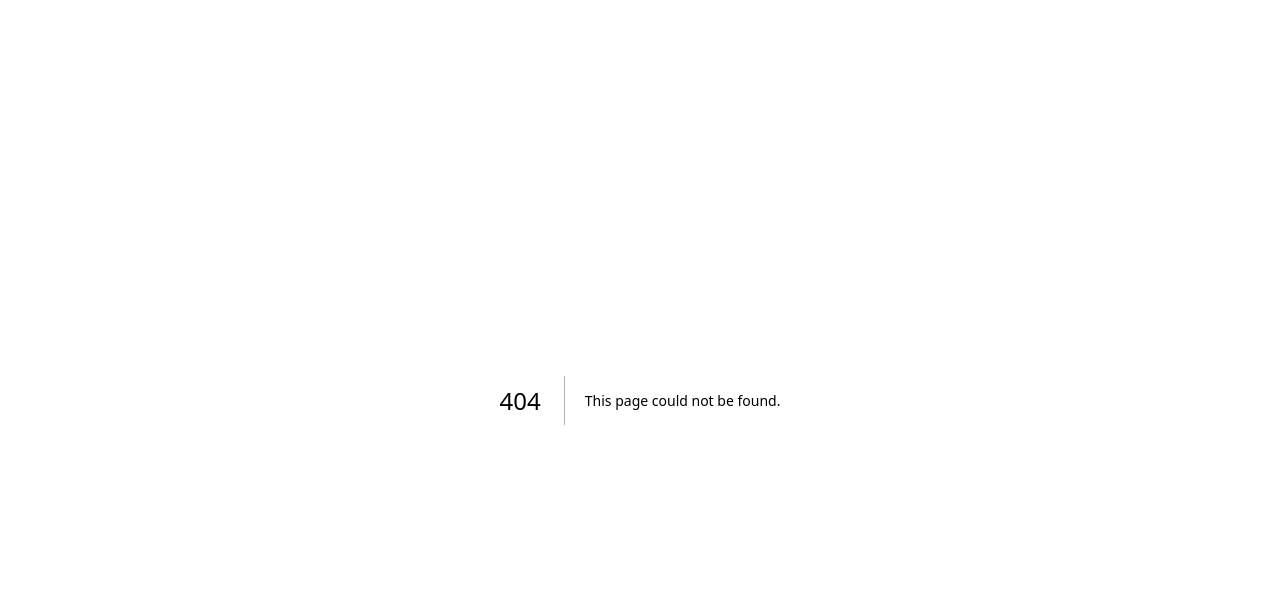
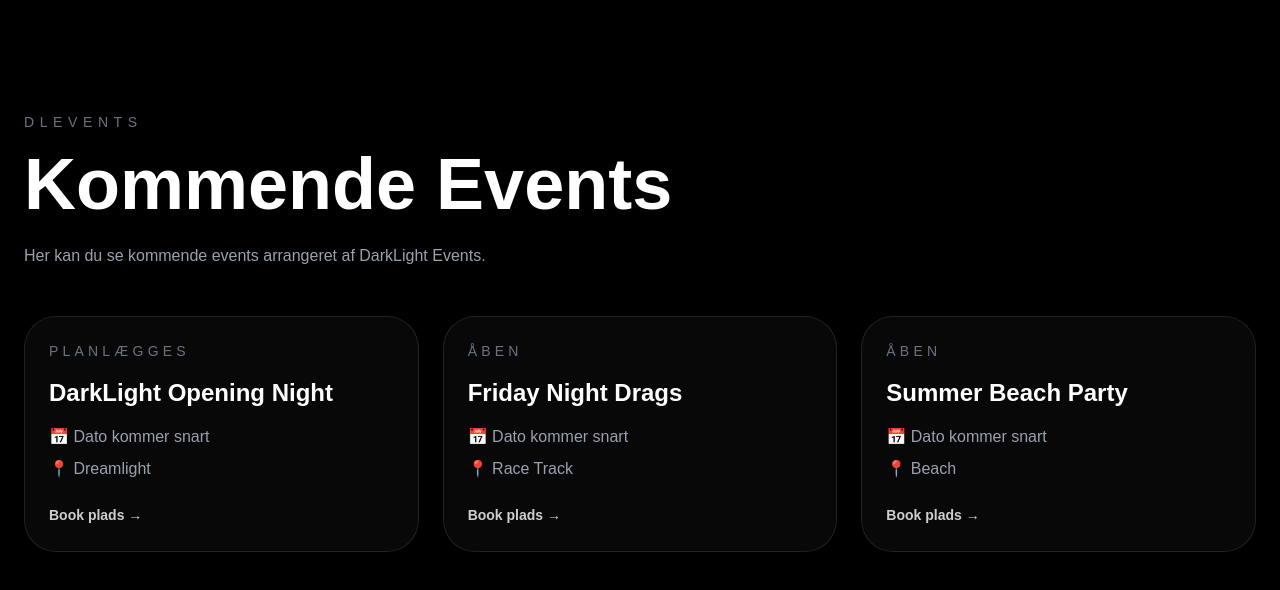
Before and after one commit to maxikingstreamtv-hash/darklight-events, a Next.js app: page /upcoming in a window 1280 px wide. Before the commit this address had no page. Shown: the top 590 px of the page. Built offline with nearby package versions, Linux system fonts and the light colour scheme.

Commit message:
Add upcoming events page

```diff
--- a/app/events/page.tsx
+++ b/app/events/page.tsx
@@ -1,9 +1,28 @@
+"use client";
+
+import { useState } from "react";
 import EventCard from "@/components/events/EventCard";
+import CategoryFilter from "@/components/events/CategoryFilter";
 import { events } from "@/data/events";
 
-
+const categories = [
+  "Alle",
+  "Sociale Events",
+  "Livsbegivenheder",
+  "Motorsport",
+  "Automotive",
+  "Underholdning",
+  "Shows & Konkurrencer",
+];
 
 export default function EventsPage() {
+  const [activeCategory, setActiveCategory] = useState("Alle");
+
+  const filteredEvents =
+    activeCategory === "Alle"
+      ? events
+      : events.filter((event) => event.category === activeCategory);
+
   return (
     <main className="min-h-screen bg-black px-6 py-28 text-white">
       <div className="mx-auto max-w-7xl">
@@ -16,11 +35,19 @@ export default function EventsPage() {
         </h1>
 
         <p className="mt-6 max-w-3xl text-gray-400">
-          Her kan du se nogle af de events, DarkLight kan planlægge i Dreamlight.
+          Vælg en kategori og find den oplevelse, der passer bedst til dit event.
         </p>
 
-        <div className="mt-12 grid gap-6 sm:grid-cols-2 lg:grid-cols-4">
-          {events.map((event) => (
+        <div className="mt-12">
+          <CategoryFilter
+            categories={categories}
+            activeCategory={activeCategory}
+            onCategoryChange={setActiveCategory}
+          />
+        </div>
+
+        <div className="grid gap-6 sm:grid-cols-2 lg:grid-cols-4">
+          {filteredEvents.map((event) => (
             <EventCard key={event.title} event={event} />
           ))}
         </div>
--- /dev/null
+++ b/app/upcoming/page.tsx
@@ -0,0 +1,65 @@
+const upcomingEvents = [
+  {
+    title: "DarkLight Opening Night",
+    date: "Dato kommer snart",
+    location: "Dreamlight",
+    status: "Planlægges",
+  },
+  {
+    title: "Friday Night Drags",
+    date: "Dato kommer snart",
+    location: "Race Track",
+    status: "Åben",
+  },
+  {
+    title: "Summer Beach Party",
+    date: "Dato kommer snart",
+    location: "Beach",
+    status: "Åben",
+  },
+];
+
+export default function UpcomingPage() {
+  return (
+    <main className="min-h-screen bg-black px-6 py-28 text-white">
+      <div className="mx-auto max-w-7xl">
+        <p className="text-sm uppercase tracking-[0.4em] text-gray-500">
+          DLEvents
+        </p>
+
+        <h1 className="mt-4 text-5xl font-black md:text-7xl">
+          Kommende Events
+        </h1>
+
+        <p className="mt-6 max-w-3xl text-gray-400">
+          Her kan du se kommende events arrangeret af DarkLight Events.
+        </p>
+
+        <div className="mt-12 grid gap-6 md:grid-cols-3">
+          {upcomingEvents.map((event) => (
+            <div
+              key={event.title}
+              className="rounded-[2rem] border border-white/10 bg-white/[0.03] p-6 transition hover:-translate-y-2 hover:border-white/40"
+            >
+              <p className="text-sm uppercase tracking-[0.3em] text-gray-500">
+                {event.status}
+              </p>
+
+              <h2 className="mt-4 text-2xl font-black">{event.title}</h2>
+
+              <p className="mt-4 text-gray-400">📅 {event.date}</p>
+              <p className="mt-2 text-gray-400">📍 {event.location}</p>
+
+              <a
+                href="/booking"
+                className="mt-6 inline-block text-sm font-bold text-white/80 hover:text-white"
+              >
+                Book plads →
+              </a>
+            </div>
+          ))}
+        </div>
+      </div>
+    </main>
+  );
+}
--- /dev/null
+++ b/components/events/CategoryFilter.tsx
@@ -0,0 +1,31 @@
+"use client";
+
+type CategoryFilterProps = {
+  categories: string[];
+  activeCategory: string;
+  onCategoryChange: (category: string) => void;
+};
+
+export default function CategoryFilter({
+  categories,
+  activeCategory,
+  onCategoryChange,
+}: CategoryFilterProps) {
+  return (
+    <div className="mb-12 flex flex-wrap justify-center gap-4">
+      {categories.map((category) => (
+        <button
+          key={category}
+          onClick={() => onCategoryChange(category)}
+          className={`rounded-full px-6 py-3 text-sm font-semibold transition ${
+            activeCategory === category
+              ? "bg-white text-black"
+              : "border border-white/20 bg-white/5 text-white hover:border-white/50 hover:bg-white/10"
+          }`}
+        >
+          {category}
+        </button>
+      ))}
+    </div>
+  );
+}
--- a/components/layout/Navbar.tsx
+++ b/components/layout/Navbar.tsx
@@ -9,7 +9,7 @@ export default function Navbar() {
         <div className="hidden gap-8 text-sm text-gray-300 md:flex">
           <a href="/events">Events</a>
           <a href="/booking">Booking</a>
-          <a href="/dragrace">Drag Race</a>
+          <a href="/upcoming">Kommende Events</a>
           <a href="/gallery">Galleri</a>
           <a href="/team">Team</a>
         </div>
--- a/data/events.ts
+++ b/data/events.ts
@@ -14,25 +14,25 @@ export const events = [
   {
     title: "Bryllupper",
     category: "Livsbegivenheder",
-    image: "/images/events/Brylluper.png",
+    image: "/images/events/brylluper.png",
     description: "Elegante bryllupper planlagt fra første velkomst til sidste dans.",
   },
   {
     title: "Begravelser",
     category: "Livsbegivenheder",
-    image: "/images/events/Begravelser.png",
+    image: "/images/events/begravelser.png",
     description: "Værdige og respektfulde ceremonier med ro, struktur og omtanke.",
   },
   {
     title: "Firmafester",
     category: "Sociale Events",
-    image: "/images/events/Firmafester.png",
+    image: "/images/events/firmafester.png",
     description: "Professionelle firmaarrangementer med planlægning, lyd og stemning.",
   },
   {
     title: "Privatfester",
     category: "Sociale Events",
-    image: "/images/events/privatrfester.png",
+    image: "/images/events/privatfester.png",
     description: "Private fester med eksklusivt setup, koordinering og underholdning.",
   },
   {
@@ -44,49 +44,49 @@ export const events = [
   {
     title: "Races",
     category: "Motorsport",
-    image: "/images/events/Races.png",
+    image: "/images/events/races.png",
     description: "Intense race-events med fart, spænding og professionel afvikling.",
   },
   {
     title: "Drift Events",
     category: "Motorsport",
-    image: "/images/events/Drift-events.png",
+    image: "/images/events/drift-events.png",
     description: "Drift-events med røg, præcision, publikum og motorsportstemning.",
   },
   {
     title: "Havefester",
     category: "Sociale Events",
-    image: "/images/events/Havefester.png",
+    image: "/images/events/havefester.png",
     description: "Hyggelige havefester med musik, lys og personlig planlægning.",
   },
   {
     title: "DJ Events",
     category: "Underholdning",
-    image: "/images/events/Dj-events.png",
+    image: "/images/events/dj-events.png",
     description: "Musikevents med DJ, lysshow og energi fra start til slut.",
   },
   {
     title: "Debat Events",
     category: "Shows & Konkurrencer",
-    image: "/images/events/Debat-events.png",
+    image: "/images/events/debat-events.png",
     description: "Strukturerede debatarrangementer med scene, værter og publikum.",
   },
   {
     title: "Miss Dreamlight",
     category: "Shows & Konkurrencer",
-    image: "/images/events/Miss-Dreamlight.png",
+    image: "/images/events/miss-Dreamlight.png",
     description: "Elegant konkurrenceevent med scene, dommere og showproduktion.",
   },
   {
     title: "Awardshow",
     category: "Shows & Konkurrencer",
-    image: "/images/events/Awardshow.png",
+    image: "/images/events/awardshow.png",
     description: "Eksklusivt awardshow med rød løber, scene og prisuddelinger.",
   },
   {
     title: "Mr Dreamlight",
     category: "Shows & Konkurrencer",
-    image: "/images/events/Mr-Dreamlight.png",
+    image: "/images/events/mr-Dreamlight.png",
     description: "Showevent med konkurrence, underholdning og DarkLight-produktion.",
   },
   {
@@ -98,13 +98,13 @@ export const events = [
   {
     title: "Polterabend",
     category: "Livsbegivenheder",
-    image: "/images/events/Polterabend.png",
+    image: "/images/events/polterabend.png",
     description: "Mindeværdig polterabend med aktiviteter, fest og personlig planlægning.",
   },
   {
     title: "Rooftop Party",
     category: "Sociale Events",
-    image: "/images/events/Rooftop-party.png",
+    image: "/images/events/rooftop-party.png",
     description: "Eksklusiv rooftop-fest med udsigt, musik, lys og VIP-stemning.",
   },
   {
@@ -152,7 +152,7 @@ export const events = [
   {
     title: "Bike Meetup",
     category: "Automotive",
-    image: "/images/events/Bike-meetup.png",
+    image: "/images/events/bike-meetup.png",
     description: "Motorcykeltræf med fællesskab, ruter, show og stemning.",
   },
   {
@@ -164,7 +164,7 @@ export const events = [
   {
     title: "Fight Night",
     category: "Shows & Konkurrencer",
-    image: "/images/events/Fight-night.png",
+    image: "/images/events/fight-night.png",
     description: "Kamp-event med ring, spotlight, publikum og dramatisk produktion.",
   },
   {
```
Also changed, not shown: public/images/events/privatfester.png (renamed from public/images/events/privatrfester.png).
